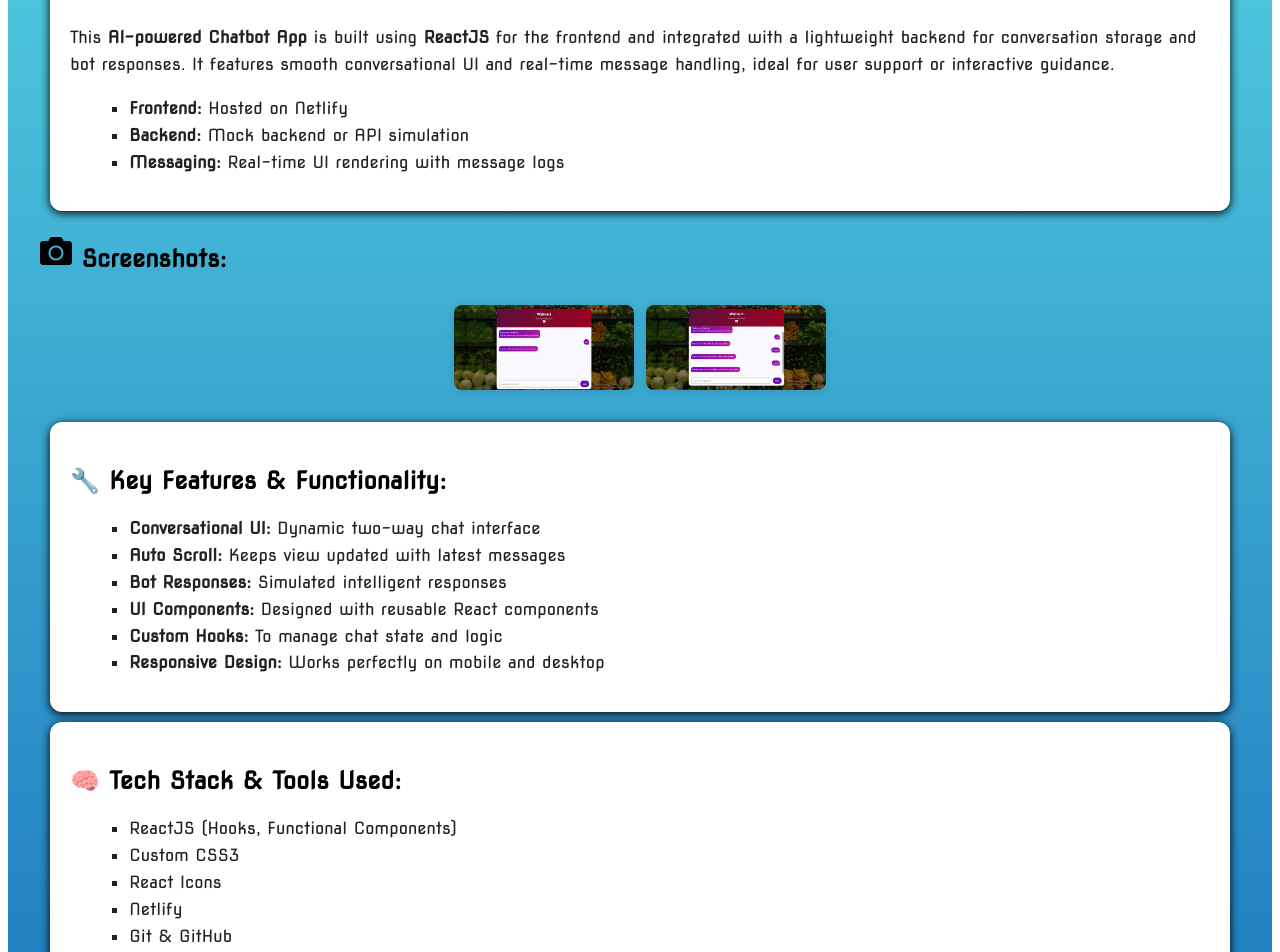
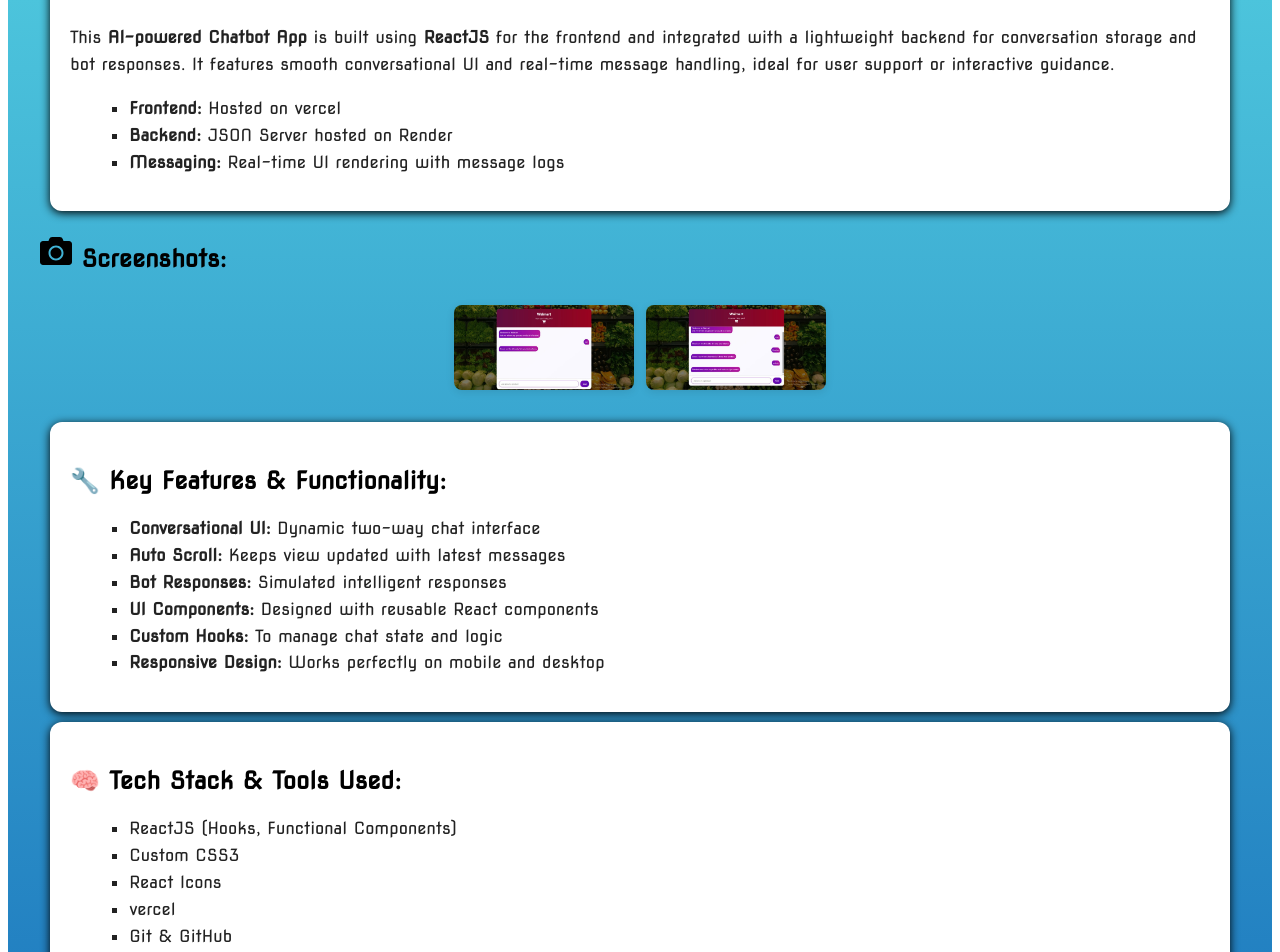
Before and after one commit to nambi142/My_Portfolio, a React (Create React App) app: page /Projects/Chatbot in a window 1280 px wide. Shown: the part 220-1172 px from the top of the page. Built offline with nearby package versions, Linux system fonts and the light colour scheme; a web font is replaced by a local one.

Commit message:
Updated portfolio content and styling

```diff
--- a/src/pages/Chatbot.js
+++ b/src/pages/Chatbot.js
@@ -21,8 +21,8 @@ const ChatbotAppDetails = () => {
           This <strong>AI-powered Chatbot App</strong> is built using <strong>ReactJS</strong> for the frontend and integrated with a lightweight backend for conversation storage and bot responses. It features smooth conversational UI and real-time message handling, ideal for user support or interactive guidance.
         </p>
         <ul>
-          <li><strong>Frontend:</strong> Hosted on Netlify</li>
-          <li><strong>Backend:</strong> Mock backend or API simulation</li>
+          <li><strong>Frontend:</strong> Hosted on vercel</li>
+          <li><strong>Backend:</strong> JSON Server hosted on Render</li>
           <li><strong>Messaging:</strong> Real-time UI rendering with message logs</li>
         </ul>
       </div>
@@ -64,7 +64,7 @@ const ChatbotAppDetails = () => {
           <li>ReactJS (Hooks, Functional Components)</li>
           <li>Custom CSS3</li>
           <li>React Icons</li>
-          <li>Netlify</li>
+          <li>vercel</li>
           <li>Git & GitHub</li>
         </ul>
       </div>
--- a/src/pages/Skills.js
+++ b/src/pages/Skills.js
@@ -1,4 +1,3 @@
-import React from 'react'
 import '../Css/Home.css';
 const Skills = () => {
   return (
@@ -21,15 +20,9 @@ const Skills = () => {
                 <ul>
                 <li>React Fundamentals - Components, JSX, Props, State.</li>
                 <li>React Hooks - useState, useEffect, useContext, etc.</li>
-                <li>
-                    Component Lifecycle - Understanding how components mount, update,
-                    and unmount.
-                </li>
                 <li>Conditional Rendering - Dynamic UI based on logic</li>
                 <li>Form Handling - Controlled components and validation.</li>
-                <li>
-                    Lists and Keys - Rendering collections and maintaining identity.
-                </li>
+                <li>Lists and Keys - Rendering collections and maintaining identity.</li>
                 <li>React Router - Navigation and routing between views/pages.</li>
                 <li>Context API - Global state management.</li>
                 </ul>
@@ -40,7 +33,7 @@ const Skills = () => {
                 <ul>
                 <li>Git & GitHub</li>
                 <li>VS Code with React & AI dev extensions</li>
-                <li>NPM / Yarn, ESLint / Prettier</li>
+                <li>NPM</li>
                 <li>Chrome React DevTools</li>
                 </ul>
             </div>
--- a/src/pages/Todoapp.js
+++ b/src/pages/Todoapp.js
@@ -21,7 +21,7 @@ const TodoAppDetails = () => {
           This is a modern and fully functional <strong>Todo App</strong> built with <strong>ReactJS</strong> and powered by a <strong>JSON Server</strong> backend. It uses advanced React techniques like <strong>Context API</strong> and <strong>useReducer</strong> for global state management. The frontend is deployed on Netlify and the backend JSON Server is deployed using Render.
         </p>
         <ul>
-          <li><strong>Frontend:</strong> Deployed on Netlify</li>
+          <li><strong>Frontend:</strong> Deployed on vercel</li>
           <li><strong>Backend:</strong> JSON Server hosted on Render</li>
           <li><strong>API Communication:</strong> Handled using Axios</li>
         </ul>
@@ -68,7 +68,7 @@ const TodoAppDetails = () => {
           <li>Axios</li>
           <li>React Router DOM</li>
           <li>Custom CSS3</li>
-          <li>Netlify</li>
+          <li>vercel</li>
           <li>Render</li>
           <li>Git & GitHub</li>
         </ul>
```
